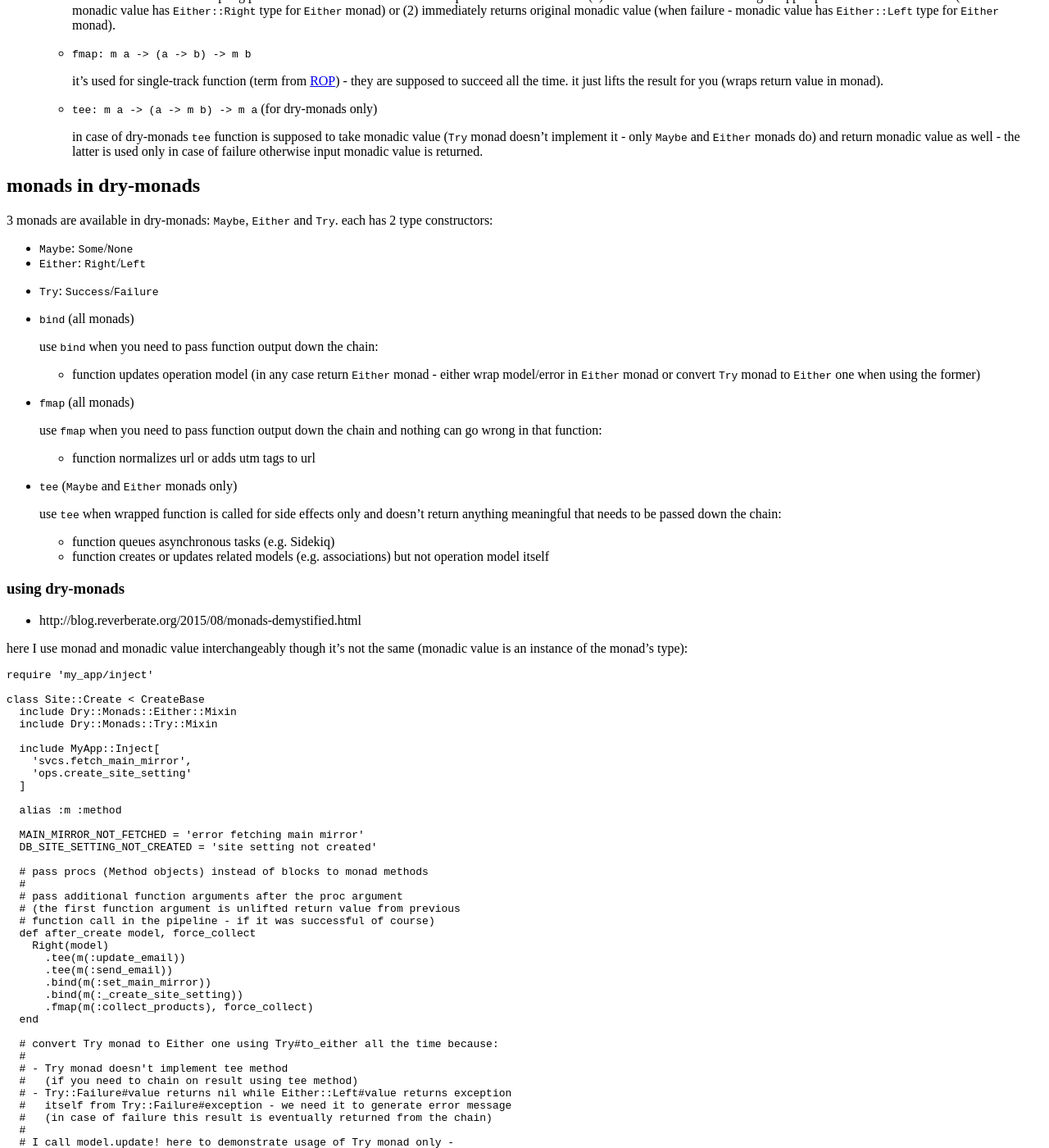
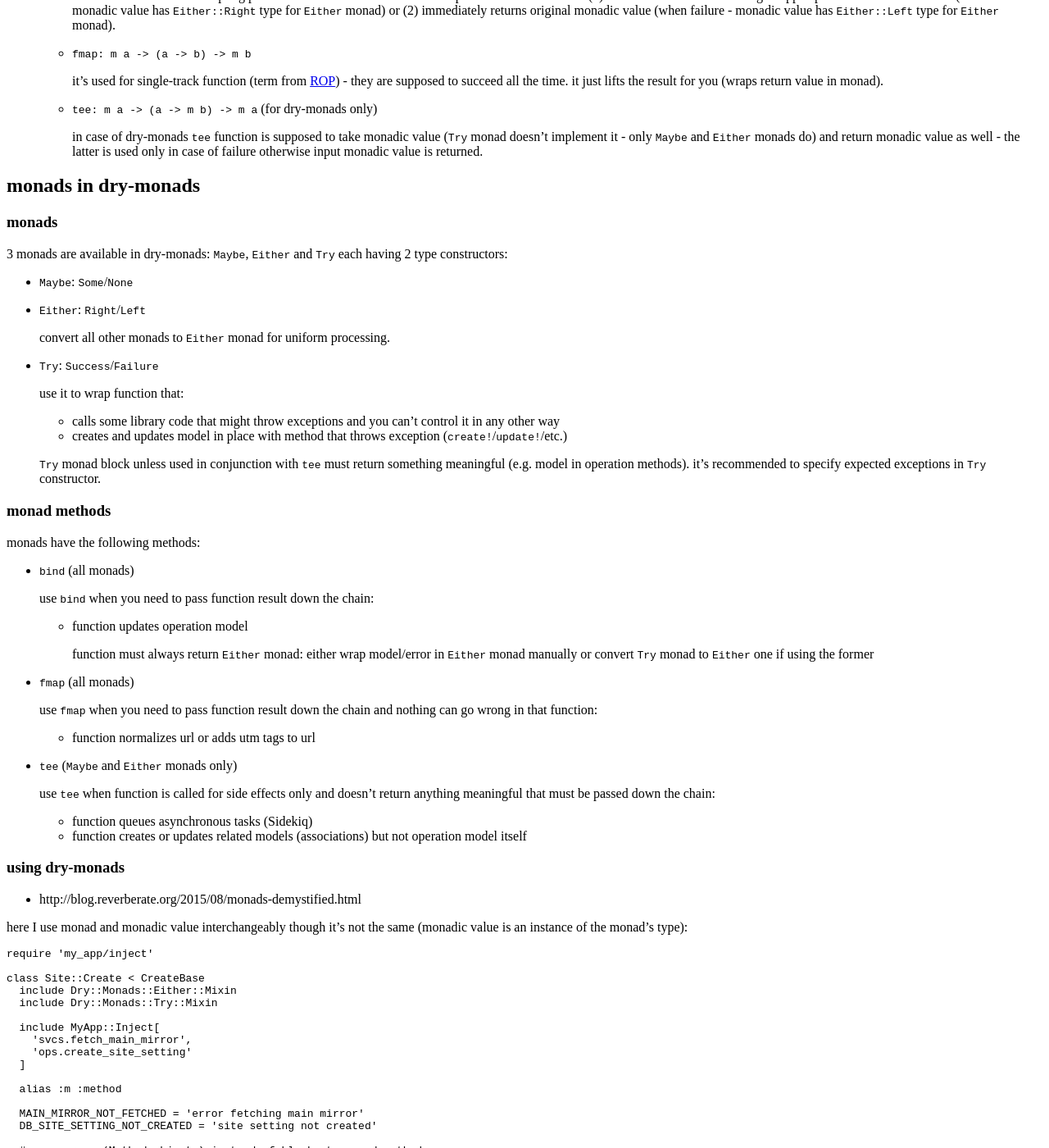
Before and after one commit to tap349/tap349.github.io, a Jekyll site: the page built from _posts/2017-02-27-monads-in-ruby.md, in a window 1280 px wide and 1400 px high, scrolled down 687 px. Shown: the whole window at 82% size. Built offline with Jekyll 4.4.1, drawn with Linux system fonts in a browser that asks for light colours.

Commit message:
update 2017-02-28_13:53:55

```diff
--- a/_posts/2017-02-27-monads-in-ruby.md
+++ b/_posts/2017-02-27-monads-in-ruby.md
@@ -58,35 +58,57 @@ monad is created by defining:
 
 ## monads in dry-monads
 
-3 monads are available in dry-monads: `Maybe`, `Either` and `Try`.
-each has 2 type constructors:
+### monads
+
+3 monads are available in dry-monads: `Maybe`, `Either` and `Try`
+each having 2 type constructors:
 
 - `Maybe`: `Some`/`None`
 - `Either`: `Right`/`Left`
+
+  convert all other monads to `Either` monad for uniform processing.
+
 - `Try`: `Success`/`Failure`
+
+  use it to wrap function that:
+
+  - calls some library code that might throw exceptions and you
+    can't control it in any other way
+  - creates and updates model in place with method that throws exception
+    (`create!`/`update!`/etc.)
+
+  `Try` monad block unless used in conjunction with `tee` must return
+  something meaningful (e.g. model in operation methods).
+  it's recommended to specify expected exceptions in `Try` constructor.
+
+### monad methods
+
+monads have the following methods:
 
 - `bind` (all monads)
 
-  use `bind` when you need to pass function output down the chain:
+  use `bind` when you need to pass function result down the chain:
 
   - function updates operation model
-    (in any case return `Either` monad - either wrap model/error in `Either`
-    monad or convert `Try` monad to `Either` one when using the former)
+
+    function must always return `Either` monad:
+    either wrap model/error in `Either` monad manually or
+    convert `Try` monad to `Either` one if using the former
 
 - `fmap` (all monads)
 
-  use `fmap` when you need to pass function output down the chain
+  use `fmap` when you need to pass function result down the chain
   and nothing can go wrong in that function:
 
   - function normalizes url or adds utm tags to url
 
 - `tee` (`Maybe` and `Either` monads only)
 
-  use `tee` when wrapped function is called for side effects only and
-  doesn't return anything meaningful that needs to be passed down the chain:
+  use `tee` when function is called for side effects only and
+  doesn't return anything meaningful that must be passed down the chain:
 
-  - function queues asynchronous tasks (e.g. Sidekiq)
-  - function creates or updates related models (e.g. associations)
+  - function queues asynchronous tasks (Sidekiq)
+  - function creates or updates related models (associations)
     but not operation model itself
 
 ### using dry-monads
```
